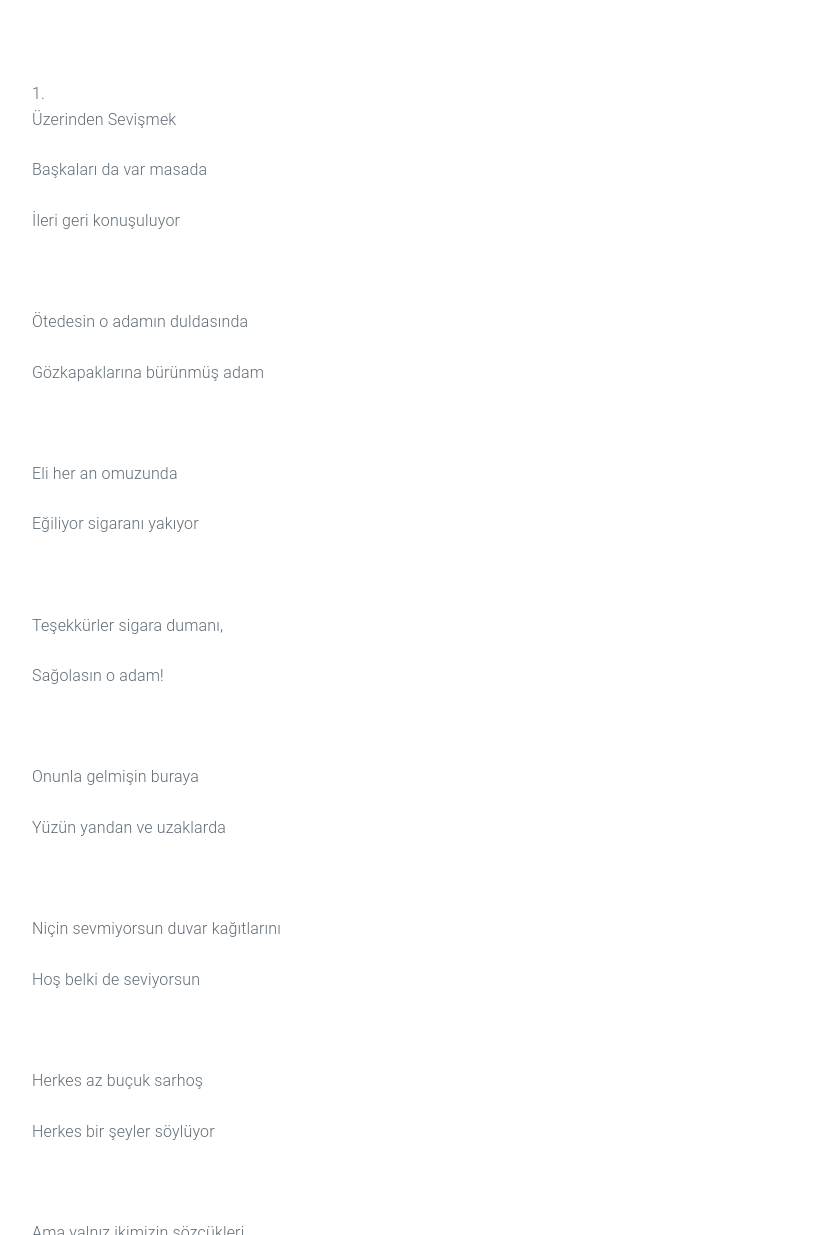
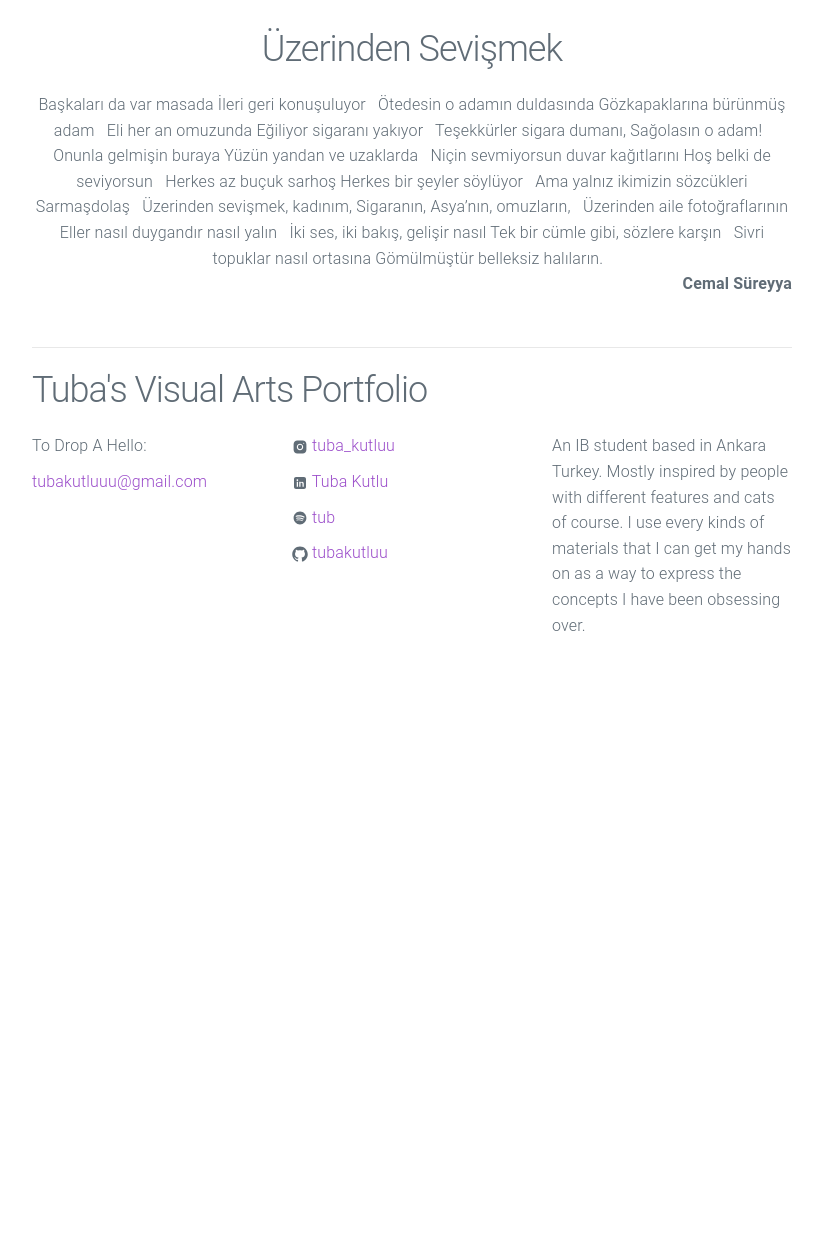
Before and after one commit to tubakutluu/tubs.portfolio, a Jekyll site: the page built from _posts/2022-03-01-Üzerinden Sevişmek.markdown, in a window 1280 px wide and 1400 px high, scrolled down 1659 px. Shown: the part 165-1400 px from the top of the window, without its empty margins (228-1051 px from the left). Built offline with Jekyll 4.4.1, drawn with Linux system fonts in a browser that asks for light colours; after the commit the page ends 2527 px from its top, so only the background shows below that; some of the changed text lies outside the part shown.

Commit message:
yassified poem

```diff
--- a/_posts/2022-03-01-Üzerinden Sevişmek.markdown
+++ b/_posts/2022-03-01-Üzerinden Sevişmek.markdown
@@ -20,81 +20,82 @@ Character design based on Turkish poet Cemal Süreya's poem "Üzerinden Sevişme
 <div style="text-align: center"><img src="{{site.baseurl}}/assets/uzsev-2.jpeg" alt="Üzerinden Sevişmek Sketch 3" class="center"/></div>
 
 &nbsp;
+<center>
+<h2>Üzerinden Sevişmek</h2>
 
-[^1]: Üzerinden Sevişmek
+Başkaları da var masada
 
-    Başkaları da var masada
-
-    İleri geri konuşuluyor
-
-    &nbsp;
-
-    Ötedesin o adamın duldasında
-
-    Gözkapaklarına bürünmüş adam
-
-    &nbsp;
-
-    Eli her an omuzunda
-
-    Eğiliyor sigaranı yakıyor
-
-    &nbsp;
-
-    Teşekkürler sigara dumanı,
-
-    Sağolasın o adam!
-
-    &nbsp;
-
-    Onunla gelmişin buraya
-
-    Yüzün yandan ve uzaklarda
-
-    &nbsp;
-
-    Niçin sevmiyorsun duvar kağıtlarını
-
-    Hoş belki de seviyorsun
-
-    &nbsp;
-
-    Herkes az buçuk sarhoş
-
-    Herkes bir şeyler söylüyor
-
-    &nbsp;
-
-    Ama yalnız ikimizin sözcükleri
-
-    Sarmaşdolaş
-
-    &nbsp;
-
-    Üzerinden sevişmek, kadınım,
-
-    Sigaranın, Asya’nın, omuzların,
-
-    &nbsp;
-
-    Üzerinden aile fotoğraflarının
-
-    Eller nasıl duygandır nasıl yalın
-
-    &nbsp;
-
-    İki ses, iki bakış, gelişir nasıl
-
-    Tek bir cümle gibi, sözlere karşın
-
-    &nbsp;
-
-    Sivri topuklar nasıl ortasına
-
-    Gömülmüştür belleksiz halıların.
-
-    &nbsp;
-
-    Cemal Süreya
+İleri geri konuşuluyor
 
 &nbsp;
+
+Ötedesin o adamın duldasında
+
+Gözkapaklarına bürünmüş adam
+
+&nbsp;
+
+Eli her an omuzunda
+
+Eğiliyor sigaranı yakıyor
+
+&nbsp;
+
+Teşekkürler sigara dumanı,
+
+Sağolasın o adam!
+
+&nbsp;
+
+Onunla gelmişin buraya
+
+Yüzün yandan ve uzaklarda
+
+&nbsp;
+
+Niçin sevmiyorsun duvar kağıtlarını
+
+Hoş belki de seviyorsun
+
+&nbsp;
+
+Herkes az buçuk sarhoş
+
+Herkes bir şeyler söylüyor
+
+&nbsp;
+
+Ama yalnız ikimizin sözcükleri
+
+Sarmaşdolaş
+
+&nbsp;
+
+Üzerinden sevişmek, kadınım,
+
+Sigaranın, Asya’nın, omuzların,
+
+&nbsp;
+
+Üzerinden aile fotoğraflarının
+
+Eller nasıl duygandır nasıl yalın
+
+&nbsp;
+
+İki ses, iki bakış, gelişir nasıl
+
+Tek bir cümle gibi, sözlere karşın
+
+&nbsp;
+
+Sivri topuklar nasıl ortasına
+
+Gömülmüştür belleksiz halıların.
+
+&nbsp;
+</center>
+
+<div style="text-align: right"> <b> Cemal Süreyya </b> </div>
+
+&nbsp;
```
Also changed, not shown: _architecture/2022-03-04-Pose 1.markdown (added, +18 -0 lines).
